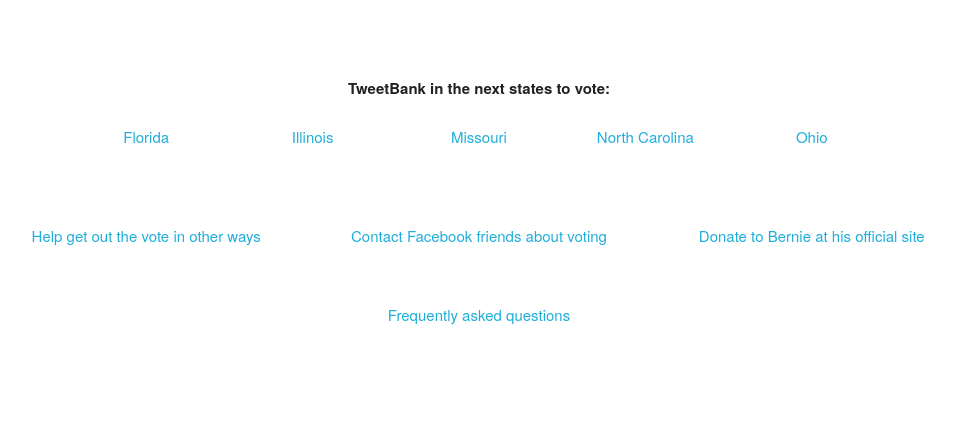
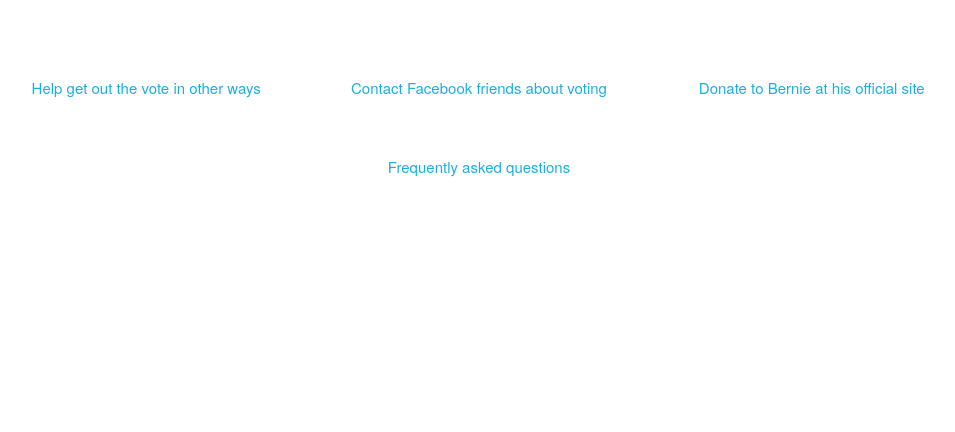
Before and after one commit to nsfabina/tweetbankforbernie, a Django app: template tweetbank/app/templates/state.html in a window 1280 px wide. Shown: the part 688-1120 px from the top of the page, without its empty margins (161-1116 px from the left). After the commit the page ends 972 px from the top, so only its background shows below. Run offline with Django 3.2, Linux system fonts and the light colour scheme; the template is opened without the code that fills it, so the values that code supplies are empty; some libraries are stand-ins or nearby versions.

Commit message:
Removes 05/15 states from webapp.

```diff
--- a/tweetbank/app/templates/base_auth.html
+++ b/tweetbank/app/templates/base_auth.html
@@ -22,27 +22,4 @@
 
 {% block tweet_content %}{% endblock %}
 
-<div class="row" style="margin-top: 5rem">
-  <div class="eight columns offset-by-two">
-    <p><b>TweetBank in the next states to vote:</b></p>
-  </div>
-</div>
-<div class="row" style="margin-bottom: 3rem">
-  <div class="two columns offset-by-one">
-    <p><a href="florida">Florida</a></p>
-  </div>
-  <div class="two columns">
-    <p><a href="illinois">Illinois</a></p>
-  </div>
-  <div class="two columns">
-    <p><a href="missouri">Missouri</a></p>
-  </div>
-  <div class="two columns">
-    <p><a href="northcarolina">North Carolina</a></p>
-  </div>
-  <div class="two columns">
-    <p><a href="ohio">Ohio</a></p>
-  </div>
-</div>
-
 {% endblock %}
--- a/tweetbank/app/urls.py
+++ b/tweetbank/app/urls.py
@@ -6,10 +6,5 @@
 
 urlpatterns = [
     url(r'^(|/)$', app_views.HomeView.as_view()),
-    url(r'^florida$', app_views.StateView.as_view(state='FL')),
-    url(r'^illinois$', app_views.StateView.as_view(state='IL')),
-    url(r'^missouri$', app_views.StateView.as_view(state='MO')),
-    url(r'^ohio$', app_views.StateView.as_view(state='OH')),
-    url(r'^northcarolina$', app_views.StateView.as_view(state='NC')),
     url(r'^faqs$', TemplateView.as_view(template_name='faqs.html')),
     ]
```
